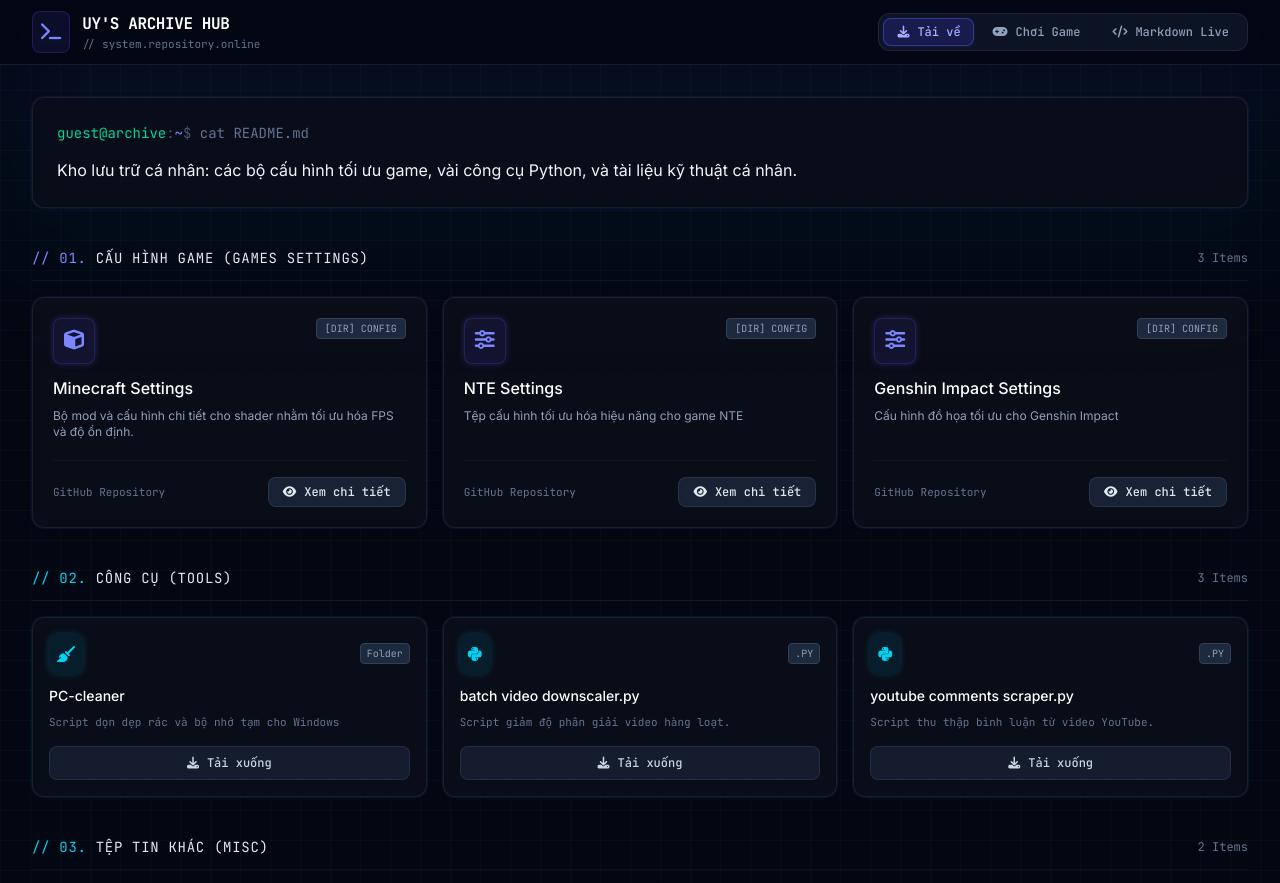
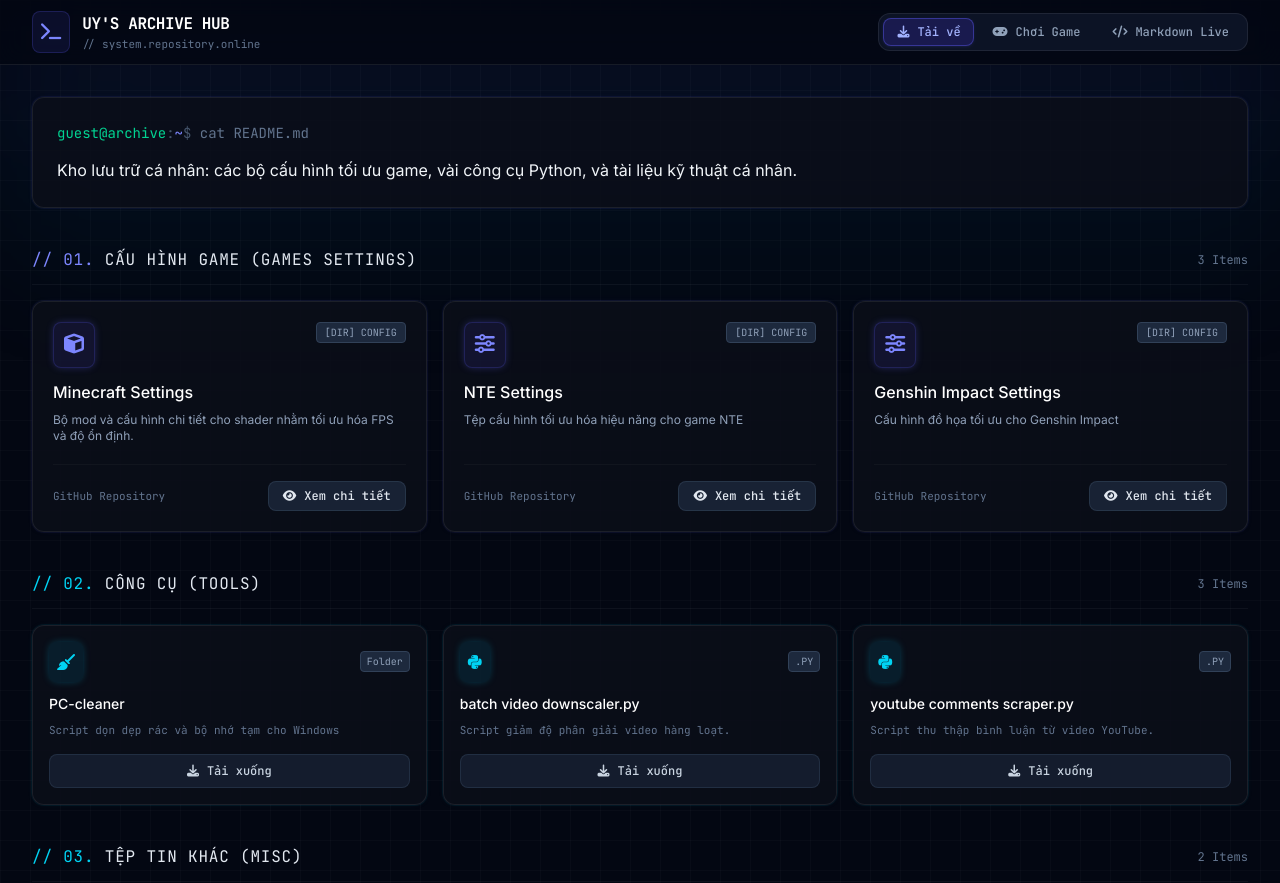
Before and after one commit to UyTran0610/Archive-Hub, a website: page index.html in a window 1280 px wide. Shown: the top 883 px of the page. Drawn offline with Linux system fonts and the light colour scheme.

Commit message:
Enhance section headers styling for better readability

```diff
--- a/index.html
+++ b/index.html
@@ -118,7 +118,7 @@
             <!-- Section 1: Game Settings -->
             <div>
                 <div class="flex items-center justify-between mb-4 border-b border-cardborder/60 pb-3">
-                    <h2 class="text-sm font-mono tracking-wider text-slate-200 uppercase">
+                    <h2 class="text-base sm:text-lg font-mono font-semibold tracking-wider text-slate-200 uppercase">
                         <span class="text-indigo-400">// 01.</span> Cấu hình Game <span class="whitespace-nowrap">(Games Settings)</span>
                     </h2>
                     <span class="text-xs font-mono text-slate-500 whitespace-nowrap shrink-0">3 Items</span>
@@ -190,7 +190,7 @@
             <!-- Section 2: Tools Section -->
             <div>
                 <div class="flex items-center justify-between mb-4 border-b border-cardborder/60 pb-3">
-                    <h2 class="text-sm font-mono tracking-wider text-slate-200 uppercase">
+                    <h2 class="text-base sm:text-lg font-mono font-semibold tracking-wider text-slate-200 uppercase">
                         <span class="text-cyan-400">// 02.</span> Công cụ <span class="whitespace-nowrap">(Tools)</span>
                     </h2>
                     <span class="text-xs font-mono text-slate-500 whitespace-nowrap shrink-0">3 Items</span>
@@ -254,7 +254,7 @@
             <!-- Section 3: Misc Section -->
             <div>
                 <div class="flex items-center justify-between mb-4 border-b border-cardborder/60 pb-3">
-                    <h2 class="text-sm font-mono tracking-wider text-slate-200 uppercase">
+                    <h2 class="text-base sm:text-lg font-mono font-semibold tracking-wider text-slate-200 uppercase">
                         <span class="text-cyan-400">// 03.</span> Tệp tin khác <span class="whitespace-nowrap">(Misc)</span>
                     </h2>
                     <span class="text-xs font-mono text-slate-500 whitespace-nowrap shrink-0">2 Items</span>
```
